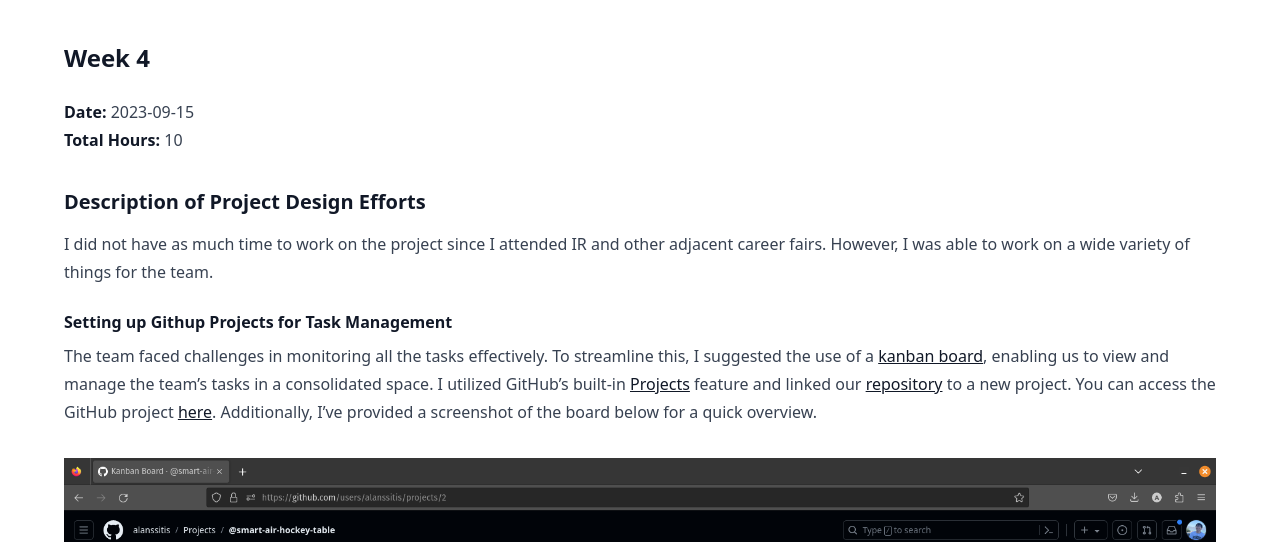
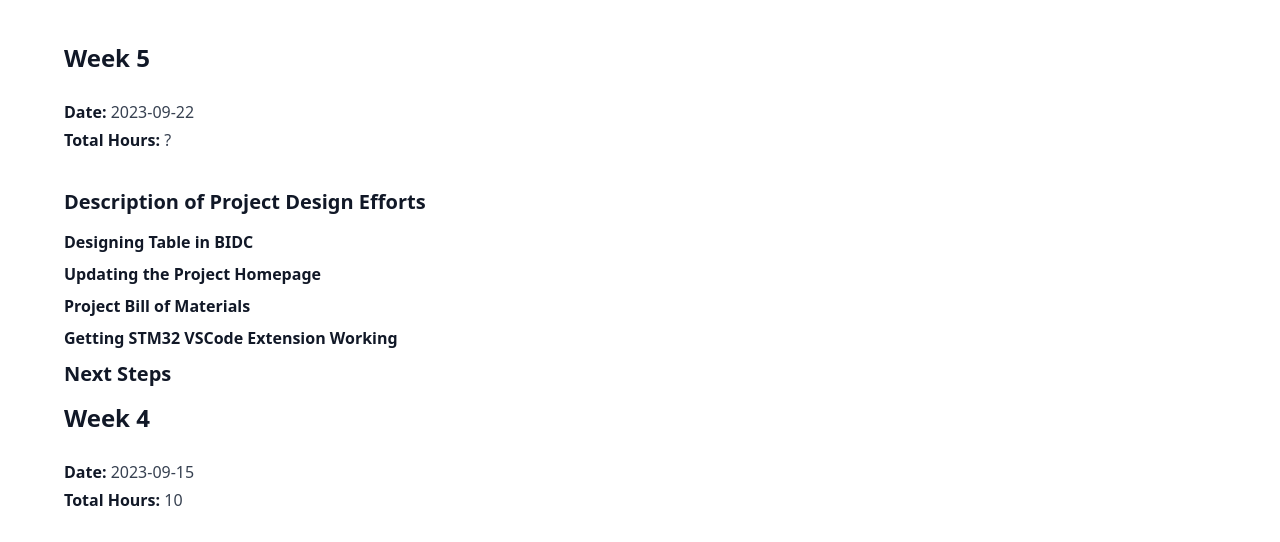
Before and after one commit to alanssitis/smart-air-hockey-table, an Astro site in the folder web/: page /477grp5/team/achungma in a window 1280 px wide. Shown: the part 264-806 px from the top of the page. Built offline with nearby package versions, Linux system fonts and the light colour scheme; Astro itself is replaced by a stand-in of ours.

Commit message:
template for week 5 progress alan

```diff
--- a/web/src/pages/team/achungma.md
+++ b/web/src/pages/team/achungma.md
@@ -4,6 +4,23 @@ title: Alan Chung Ma Progress Report
 ---
 
 # Progress Report for Alan
+
+## Week 5
+
+**Date:** 2023-09-22 \
+**Total Hours:** ?
+
+### Description of Project Design Efforts
+
+#### Designing Table in BIDC
+
+#### Updating the Project Homepage
+
+#### Project Bill of Materials
+
+#### Getting STM32 VSCode Extension Working
+
+### Next Steps
 
 ## Week 4
 
```
